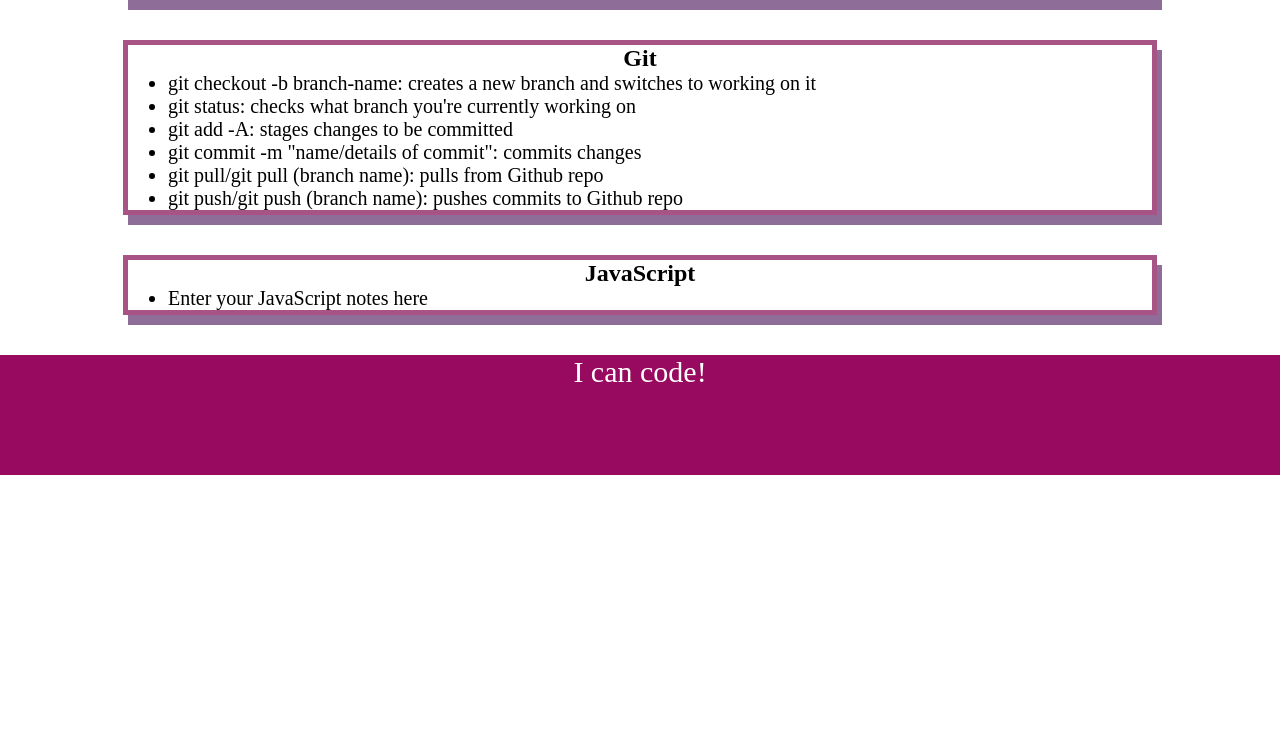
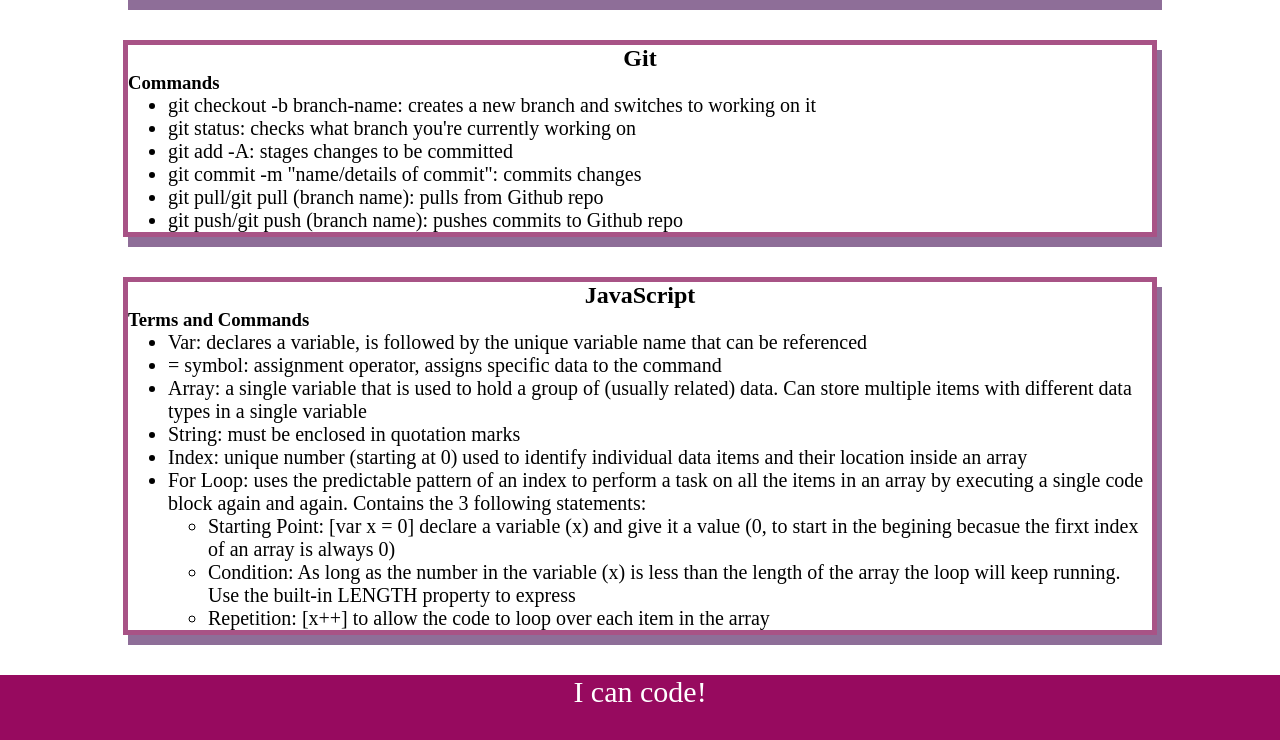
Before and after one commit to ChelsRunnn/prework-study-guide, a plain HTML site: page index.html in a window 1280 px wide. Shown: the part 758-1498 px from the top of the page. Before the commit the page ends 1233 px from the top, so only its background shows below. Drawn offline with Linux system fonts and the light colour scheme.

Commit message:
Array and for loop added

```diff
--- /dev/null
+++ b/assets/script.js
@@ -0,0 +1,19 @@
+var topics = ['HTML', 'CSS', 'Git', 'JavaScript'];
+
+for (var x = 0; x < topics.length; x++) {
+    console.log(topics[x]);
+}
+
+/*
+if (topic === 'HTML') {
+  console.log("Let's study HTML!");
+} else if (topic === 'CSS') {
+  console.log("Let's study CSS!");
+} else if (topic === 'Git') {
+  console.log("Let's study Git!");
+} else if (topic === 'JavaScript') {
+  console.log("Let's study JavaScript!");
+} else {
+  console.log('Please try again!');
+}
+*/
--- a/index.html
+++ b/index.html
@@ -11,6 +11,7 @@
     <header id="top">
       <h1>Prework Study Guide</h1>
       <img src="./assets/bowtie-cat.png" alt="Profile image of cat wearing a bow tie." />
+      <h2>✨ Open the Console to See What's Happening ✨</h2>
     </header>
     <main>
       <section class="card" id="html-section">
@@ -48,6 +49,7 @@
 
       <section class="card" id="git-section">
         <h2>Git</h2>
+        <h3>Commands</h3>
         <ul>
           <li>git checkout -b branch-name: creates a new branch and switches to working on it</li>
           <li>git status: checks what branch you're currently working on</li>
@@ -60,8 +62,19 @@
 
       <section class="card" id="javascript-section">
         <h2>JavaScript</h2>
+        <h3>Terms and Commands</h3>
         <ul>
-          <li>Enter your JavaScript notes here</li>
+          <li>Var: declares a variable, is followed by the unique variable name that can be referenced</li>
+          <li>= symbol: assignment operator, assigns specific data to the command</li>
+          <li>Array: a single variable that is used to hold a group of (usually related) data. Can store multiple items with different data types in a single variable</li>
+          <li>String: must be enclosed in quotation marks</li>
+          <li>Index: unique number (starting at 0) used to identify individual data items and their location inside an array</li>
+          <li>For Loop: uses the predictable pattern of an index to perform a task on all the items in an array by executing a single code block again and again. Contains the 3 following statements: </li>
+          <ul>
+            <li>Starting Point: [var x = 0] declare a variable (x) and give it a value (0, to start in the begining becasue the firxt index of an array is always 0) </li>
+            <li>Condition: As long as the number in the variable (x) is less than the length of the array the loop will keep running. Use the built-in LENGTH property to express</li>
+            <li>Repetition: [x++] to allow the code to loop over each item in the array</li>
+          </ul>
         </ul>
       </section>
     </main>
@@ -69,5 +82,6 @@
     <footer>
       <p>I can code!</p>
     </footer>
+    <script src="./assets/script.js"></script>
   </body>
 </html>
```
